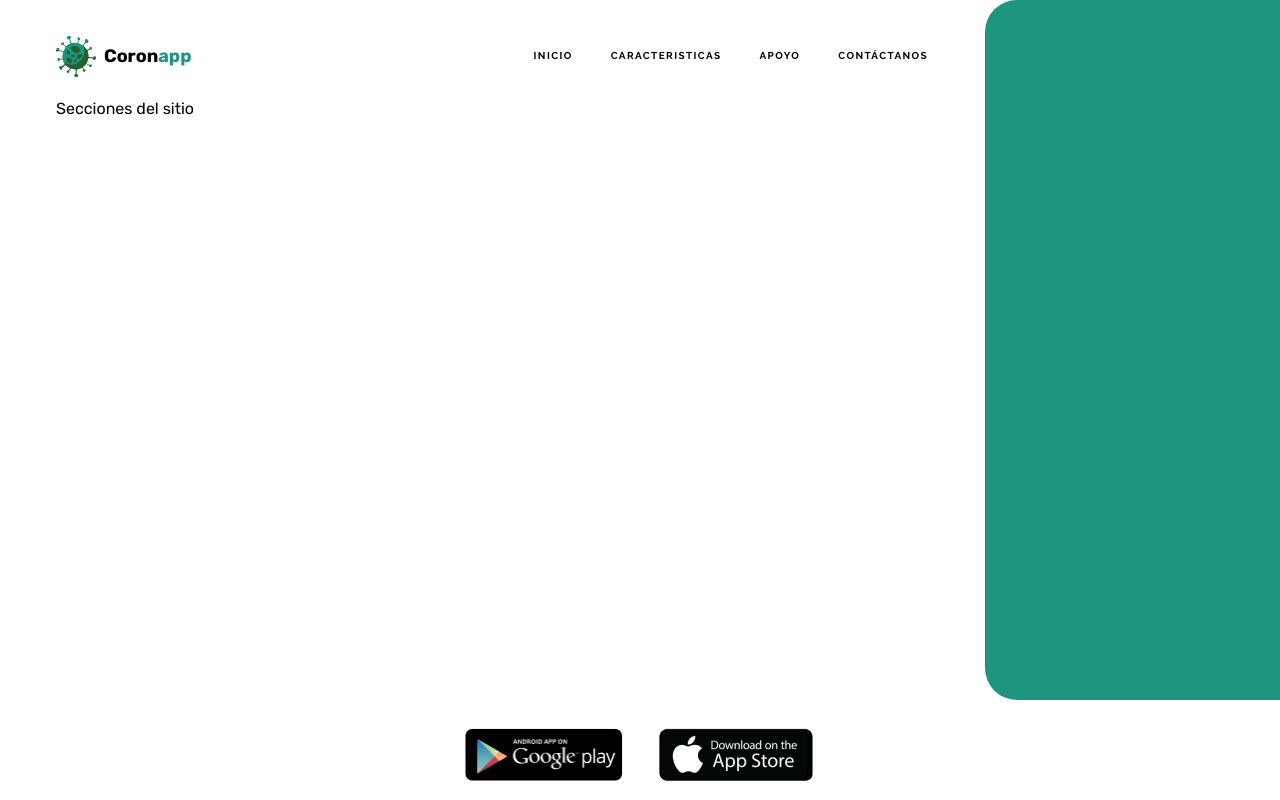
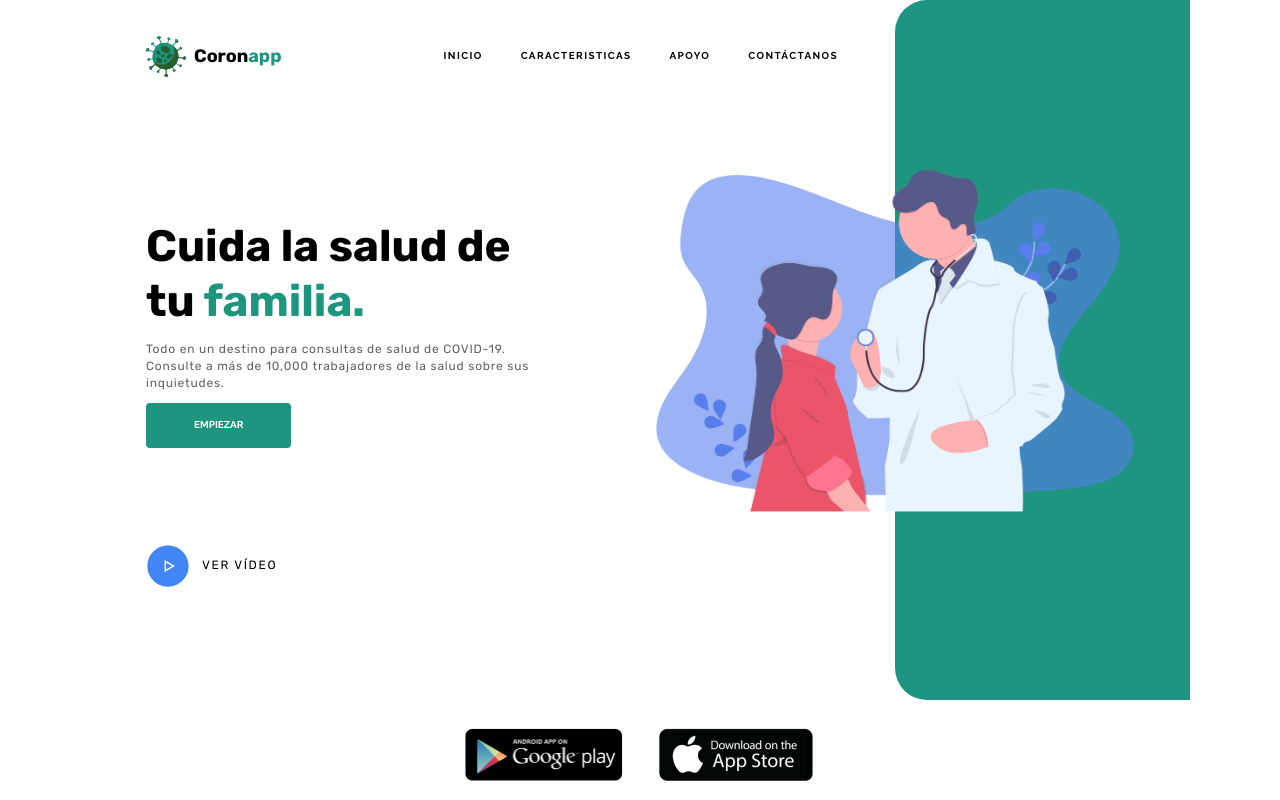
Before and after one commit to carlossantesp/page-coronapp, a React (Create React App) app: page / in a window 1280 px wide. Built offline with nearby package versions, Linux system fonts and the light colour scheme.

Commit message:
Component Infomation y Hero

```diff
--- /dev/null
+++ b/src/components/Hero/HeroElements.js
@@ -0,0 +1,52 @@
+import styled from "styled-components";
+
+export const HeroWrapper = styled.section`
+  display: grid;
+  grid-template-areas: "information" "video" "image";
+  grid-gap: 2rem;
+  text-align: center;
+  max-width: 400px;
+  margin: 2rem auto;
+  @media screen and (min-width: 768px) {
+    margin: 2.5rem auto;
+  }
+  @media screen and (min-width: 992px) {
+    grid-template-areas: "information image" "video video";
+    grid-template-columns: 1fr 1fr;
+    align-items: center;
+    max-width: 100%;
+    text-align: left;
+    position: relative;
+    z-index: 10;
+    margin: 4.125rem auto;
+  }
+`;
+export const HeroInformation = styled.div`
+  grid-area: information;
+  @media screen and (min-width: 992px) {
+    padding-right: 4rem;
+  }
+`;
+export const HeroImageWrapper = styled.div`
+  grid-area: image;
+`;
+export const HeroImage = styled.img`
+  width: 100%;
+  display: block;
+`;
+export const HeroVideoWrapper = styled.div`
+  grid-area: video;
+  text-transform: uppercase;
+  font-size: 0.75rem;
+  letter-spacing: 1.65px;
+  ${({ theme }) => theme.mixins.flexCenter};
+  & > svg {
+    color: ${({ theme }) => theme.colorSecondary};
+    margin-right: 0.75rem;
+    width: 2.75rem;
+    height: 2.75rem;
+  }
+  @media screen and (min-width: 992px) {
+    justify-self: flex-start;
+  }
+`;
--- /dev/null
+++ b/src/components/Hero/index.js
@@ -0,0 +1,37 @@
+import React from "react";
+import {
+  HeroWrapper,
+  HeroInformation,
+  HeroImageWrapper,
+  HeroImage,
+  HeroVideoWrapper,
+} from "./HeroElements";
+import { BsVideo } from "../../icons/basics";
+import Information from "../Information";
+import logoHero from "../../assets/images/doctor.png";
+
+const Hero = () => {
+  const data = {
+    title: "Cuida la salud de tu familia.",
+    description:
+      "Todo en un destino para consultas de salud de COVID-19. Consulte a más de 10,000 trabajadores de la salud sobre sus inquietudes.",
+    buttonLabel: "Empiezar",
+    buttonLink: "/",
+  };
+
+  return (
+    <HeroWrapper>
+      <HeroInformation>
+        <Information data={data} />
+      </HeroInformation>
+      <HeroImageWrapper>
+        <HeroImage src={logoHero} alt="Doctor and girl" />
+      </HeroImageWrapper>
+      <HeroVideoWrapper>
+        <BsVideo /> Ver Vídeo
+      </HeroVideoWrapper>
+    </HeroWrapper>
+  );
+};
+
+export default Hero;
--- /dev/null
+++ b/src/components/Information/InformationElements.js
@@ -0,0 +1,28 @@
+import styled from "styled-components";
+
+export const InformationTitle = styled.h2`
+  font-size: ${({ theme }) => theme.sizeBigest};
+  font-weight: ${({ theme }) => theme.fontBold};
+  line-height: ${({ theme }) => theme.lineHBigTitles};
+  margin-bottom: 0.75rem;
+`;
+export const InformationSpan = styled.span`
+  color: ${({ theme }) => theme.colorPrimary};
+  font-size: inherit;
+  font-weight: inherit;
+  line-height: inherit;
+`;
+export const InformationDescription = styled.p`
+  font-size: 0.75rem;
+  letter-spacing: 0.8px;
+  line-height: ${({ theme }) => theme.lineHParagraphs};
+  color: ${({ theme }) => theme.colorTextAccent};
+  margin-bottom: 0.75rem;
+`;
+export const InformationBtn = styled.div`
+  margin-bottom: 0.75rem;
+  & > a {
+    padding-left: 3rem;
+    padding-right: 3rem;
+  }
+`;
--- /dev/null
+++ b/src/components/Information/index.js
@@ -0,0 +1,28 @@
+import React, { Fragment } from "react";
+import Button from "../Button";
+import {
+  InformationTitle,
+  InformationSpan,
+  InformationDescription,
+  InformationBtn,
+} from "./InformationElements";
+
+const Information = ({ data }) => {
+  const { title, description, buttonLabel, buttonLink } = data;
+  const mainTitle = title.split(" ").slice(0, -1).join(" ");
+  const secundaryTitle = title.split(" ").slice(-1).join(" ");
+  return (
+    <Fragment>
+      <InformationTitle>
+        {mainTitle}
+        <InformationSpan> {secundaryTitle}</InformationSpan>
+      </InformationTitle>
+      <InformationDescription>{description}</InformationDescription>
+      <InformationBtn>
+        <Button linkRef={buttonLink}>{buttonLabel}</Button>
+      </InformationBtn>
+    </Fragment>
+  );
+};
+
+export default Information;
--- a/src/components/Main/index.js
+++ b/src/components/Main/index.js
@@ -1,9 +1,10 @@
 import React from "react";
+import Hero from "../Hero";
 
 const Main = ({ services, metrics, sliderInfo }) => {
   return (
     <main>
-      <p>Secciones del sitio</p>
+      <Hero />
     </main>
   );
 };
--- a/src/icons/basics.js
+++ b/src/icons/basics.js
@@ -26,7 +26,10 @@ export const BsVideo = () => {
       fill="none"
       xmlns="http://www.w3.org/2000/svg"
     >
-      <path d="M14.5 13.4019L19 16L14.5 18.5981V13.4019Z" fill="black" />
+      <path
+        d="M14.5 13.4019L19 16L14.5 18.5981V13.4019Z"
+        fill="current-color"
+      />
       <path
         fillRule="evenodd"
         clipRule="evenodd"
--- a/src/styles/GlobalStyle.js
+++ b/src/styles/GlobalStyle.js
@@ -36,6 +36,10 @@ const GlobalStyle = createGlobalStyle`
     @media screen and (min-width: 992px){
       padding: 0 3.5rem;
     }
+    @media screen and (min-width: 1200px){
+      max-width: 1100px;
+      margin: 0 auto;
+    }
   }
 `;
 
```
